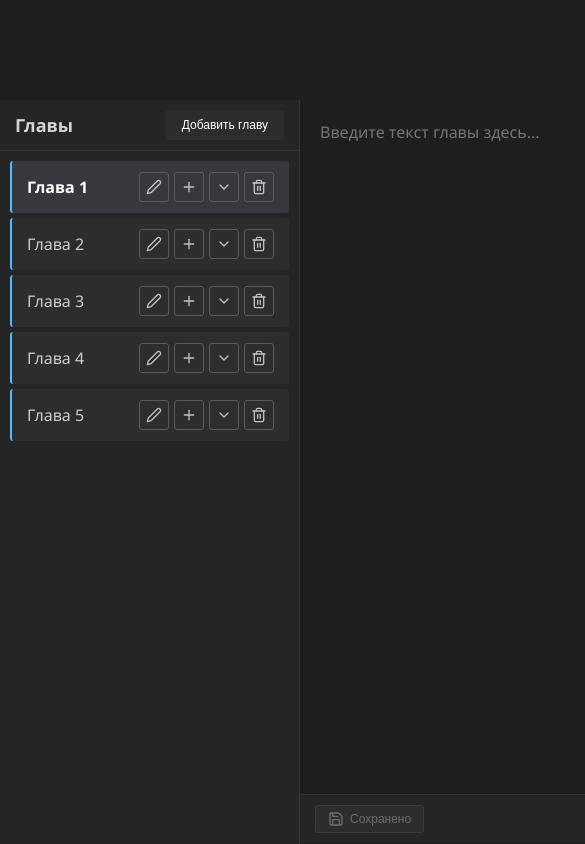
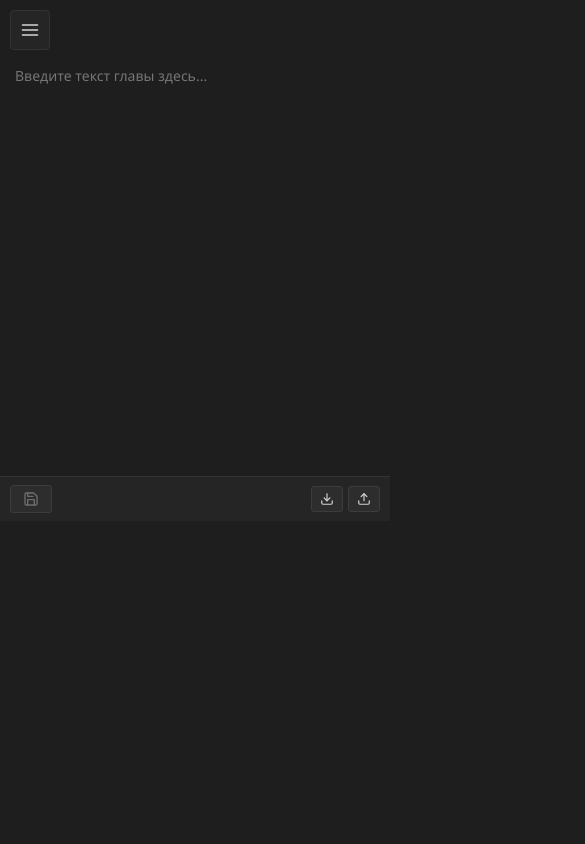
Before and after one commit to evcher789/AppWriter2, a React (Create React App) app: page / in a window 390 px wide. Shown: the top 844 px of the page, 585 px wide, since content can reach past the window. Built offline with nearby package versions, Linux system fonts and the light colour scheme.

Commit message:
Add initial app structure with responsive layout and dark theme styling

```diff
--- a/src/App.css
+++ b/src/App.css
@@ -16,7 +16,8 @@ body {
 }
 
 .container {
-  width: 1280px;
+  width: 100%;
+  max-width: 1280px;
   height: calc(100% - 100px);
   display: flex;
   margin: 100px auto 0;
@@ -33,7 +34,7 @@ body {
 }
 
 .editor-section {
-  width: 67%;
+  width: calc(100% - 300px);
   height: 100%;
   display: flex;
   flex-direction: column;
@@ -428,3 +429,159 @@ body {
   width: 16px;
   height: 16px;
 }
+
+/* Стили для переключателя боковой панели */
+.sidebar-toggle {
+  display: none;
+  position: fixed;
+  top: 10px;
+  left: 10px;
+  z-index: 1000;
+  width: 40px;
+  height: 40px;
+  background-color: #252526;
+  border: 1px solid #333333;
+  border-radius: 4px;
+  color: #d4d4d4;
+  font-size: 20px;
+  cursor: pointer;
+  align-items: center;
+  justify-content: center;
+  transition: background-color 0.2s;
+}
+
+.sidebar-toggle:hover {
+  background-color: #3c3c3c;
+}
+
+.sidebar-toggle.active {
+  background-color: #37373d;
+}
+
+.sidebar-toggle svg {
+  width: 20px;
+  height: 20px;
+}
+
+/* Стили для видимости боковой панели */
+.sidebar.visible {
+  display: flex;
+}
+
+.sidebar.hidden {
+  display: none;
+}
+
+/* Стили для мобильных кнопок */
+.mobile-button {
+  padding: 8px;
+  min-width: auto;
+}
+
+/* Медиа-запросы для респонсивности */
+@media screen and (max-width: 1024px) {
+  .container {
+    margin-top: 70px;
+    height: calc(100% - 70px);
+  }
+
+  .sidebar {
+    width: 250px;
+  }
+
+  .editor-section {
+    width: calc(100% - 250px);
+  }
+}
+
+@media screen and (max-width: 768px) {
+  .container {
+    flex-direction: column;
+    margin-top: 60px;
+    height: calc(100% - 60px);
+  }
+
+  .sidebar-toggle {
+    display: flex;
+  }
+
+  .sidebar {
+    width: 100%;
+    height: auto;
+    max-height: 40%;
+    border-right: none;
+    border-bottom: 1px solid #333333;
+  }
+
+  .editor-section {
+    width: 100%;
+    height: 60%;
+  }
+
+  .toolbar {
+    padding: 8px 10px;
+  }
+
+  .toolbar-button {
+    padding: 6px 10px;
+    font-size: 12px;
+  }
+
+  .icon-button {
+    width: 28px;
+    height: 28px;
+  }
+
+  .icon-button svg {
+    width: 14px;
+    height: 14px;
+  }
+
+  .version-button span,
+  .save-button span {
+    display: none;
+  }
+
+  .data-actions {
+    display: flex;
+    gap: 5px;
+  }
+}
+
+@media screen and (max-width: 480px) {
+  .container {
+    margin-top: 50px;
+    height: calc(100% - 50px);
+  }
+
+  .chapters-header h2 {
+    font-size: 16px;
+  }
+
+  .add-chapter-button {
+    padding: 6px 10px;
+    font-size: 11px;
+  }
+
+  .chapter-item {
+    padding: 8px 10px;
+  }
+
+  .full-screen-textarea {
+    padding: 15px;
+    font-size: 14px;
+  }
+
+  .versions-container {
+    max-width: 150px;
+    overflow-x: auto;
+    display: flex;
+    gap: 3px;
+  }
+
+  .version-button {
+    padding: 5px 8px;
+    font-size: 11px;
+    min-width: auto;
+  }
+}
--- a/src/App.js
+++ b/src/App.js
@@ -1,6 +1,6 @@
 import React, { useState, useEffect, useRef } from 'react';
 import './App.css';
-import { FiEdit2, FiPlus, FiChevronDown, FiTrash2, FiSave, FiDownload, FiUpload, FiClock } from 'react-icons/fi';
+import { FiEdit2, FiPlus, FiChevronDown, FiTrash2, FiSave, FiDownload, FiUpload, FiClock, FiMenu, FiX } from 'react-icons/fi';
 
 function App() {
   const [text, setText] = useState('');
@@ -8,9 +8,11 @@ function App() {
   const [activeChapter, setActiveChapter] = useState(1);
   const [chapters, setChapters] = useState([]);
   const [draggedItem, setDraggedItem] = useState(null);
-  const [dragOverItem, setDragOverItem] = useState(null);
   const [versions, setVersions] = useState({});
   const [editingChapter, setEditingChapter] = useState(null);
+  const [sidebarVisible, setSidebarVisible] = useState(true);
+  const [isMobile, setIsMobile] = useState(false);
+  const [showVersions, setShowVersions] = useState(false);
   const titleInputRef = useRef(null);
   const autoSaveTimerRef = useRef(null);
   const fileInputRef = useRef(null);
@@ -71,6 +73,26 @@ function App() {
   useEffect(() => {
     loadChapter(activeChapter);
   }, [activeChapter]);
+
+  // Определение мобильного устройства
+  useEffect(() => {
+    const checkIsMobile = () => {
+      setIsMobile(window.innerWidth <= 768);
+      // Автоматически скрываем сайдбар на мобильных устройствах при первой загрузке
+      if (window.innerWidth <= 768) {
+        setSidebarVisible(false);
+      } else {
+        setSidebarVisible(true);
+      }
+    };
+
+    checkIsMobile();
+    window.addEventListener('resize', checkIsMobile);
+
+    return () => {
+      window.removeEventListener('resize', checkIsMobile);
+    };
+  }, []);
 
   // Функция загрузки главы
   const loadChapter = (chapterNumber) => {
@@ -262,8 +284,6 @@ function App() {
 
     if (draggedItem === index) return;
 
-    setDragOverItem(index);
-
     // Получаем координаты элемента
     const rect = e.currentTarget.getBoundingClientRect();
     const y = e.clientY - rect.top;
@@ -330,7 +350,6 @@ function App() {
 
     // Сбрасываем состояние перетаскивания
     setDraggedItem(null);
-    setDragOverItem(null);
   };
 
   const handleDragEnd = (e) => {
@@ -342,7 +361,6 @@ function App() {
 
     // Сбрасываем состояние перетаскивания
     setDraggedItem(null);
-    setDragOverItem(null);
   };
 
   // Функция добавления новой главы
@@ -620,10 +638,25 @@ function App() {
       ));
   };
 
+  // Функция переключения видимости боковой панели
+  const toggleSidebar = () => {
+    setSidebarVisible(!sidebarVisible);
+  };
+
   return (
     <div className="App">
       <div className="container">
-        <div className="sidebar">
+        {/* Кнопка переключения боковой панели для мобильных устройств */}
+        <button
+          className={`sidebar-toggle ${sidebarVisible ? 'active' : ''}`}
+          onClick={toggleSidebar}
+          aria-label="Переключить боковую панель"
+        >
+          {sidebarVisible ? <FiX /> : <FiMenu />}
+        </button>
+
+        {/* Боковая панель с классом, зависящим от состояния видимости */}
+        <div className={`sidebar ${sidebarVisible ? 'visible' : 'hidden'}`}>
           <div className="chapters-header">
             <h2>Главы</h2>
             <button className="add-chapter-button" onClick={() => addChapter()}>
@@ -634,6 +667,7 @@ function App() {
             {chapters.map((chapter, index) => renderChapter(chapter, index))}
           </div>
         </div>
+
         <div className="editor-section">
           <div className="text-editor-container">
             <textarea
@@ -642,6 +676,7 @@ function App() {
               onChange={handleTextChange}
               placeholder="Введите текст главы здесь..."
             />
+
             <div className="toolbar">
               <div className="toolbar-left">
                 <button
@@ -655,6 +690,7 @@ function App() {
                 <div className="status-indicator">
                   {!isSaved && <span className="autosave-message"></span>}
                 </div>
+
               </div>
               <div className="toolbar-right">
                 <div className="versions-container">
```
